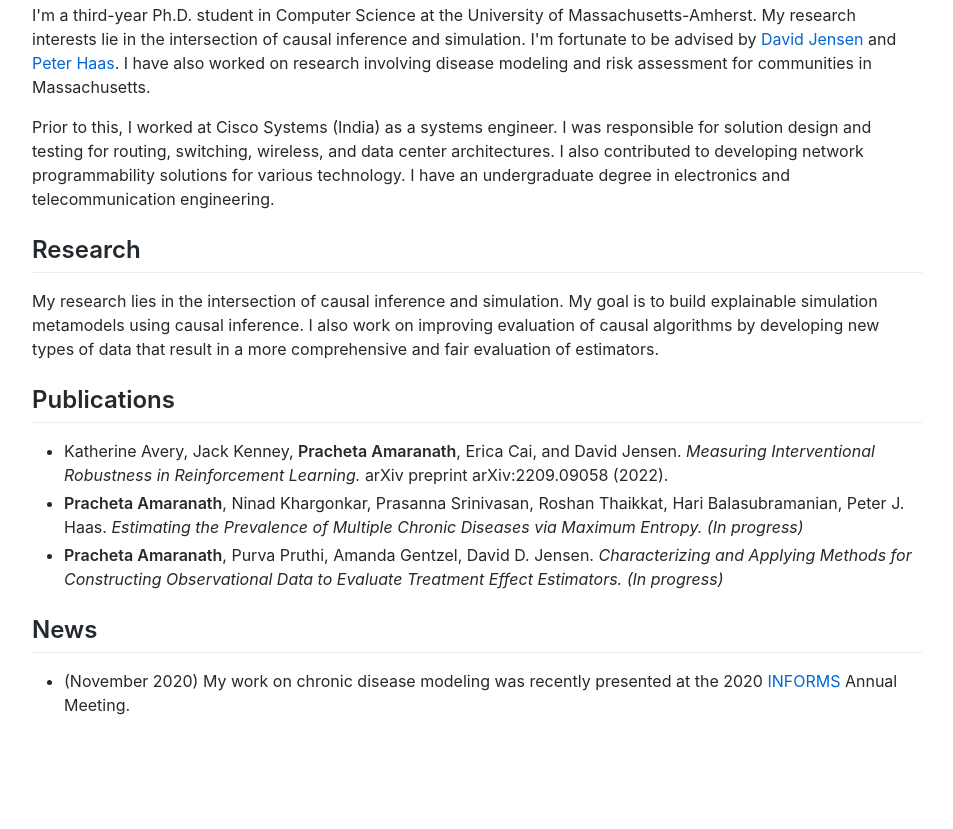
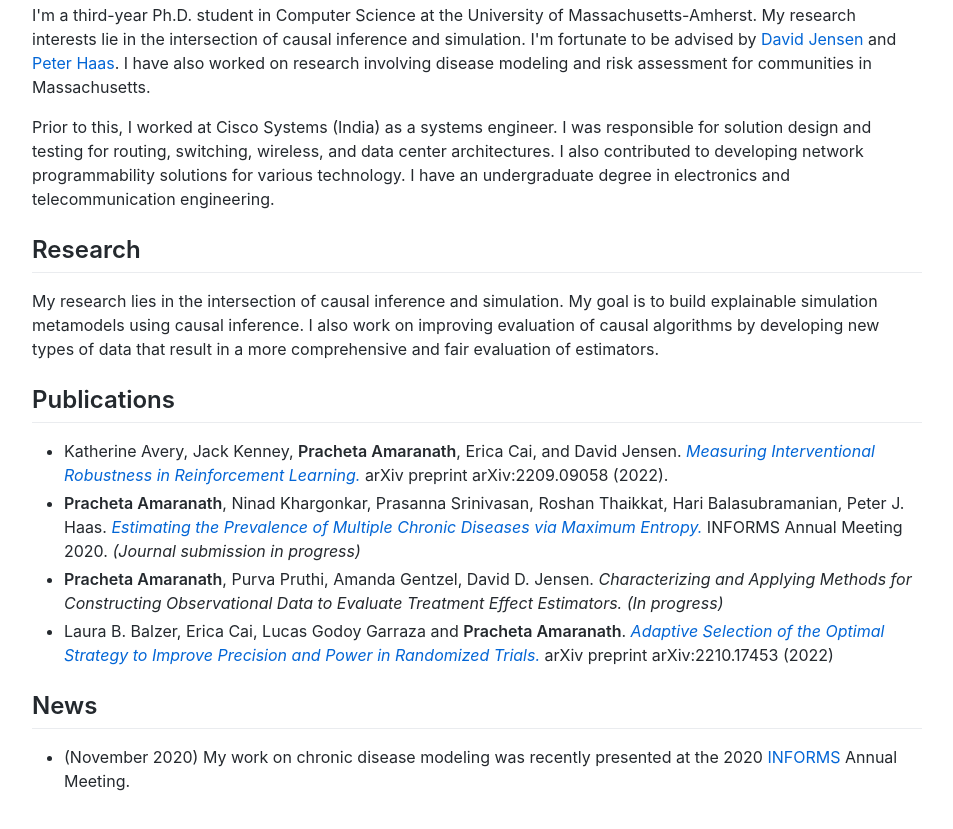
Before and after one commit to PrachetaBA/prachetaba.github.io, a plain HTML site: page index.html in a window 1280 px wide. Shown: the part 413-1242 px from the top of the page, without its empty margins (163-1116 px from the left). Before the commit the page ends 1175 px from the top, so only its background shows below. Drawn offline with Linux system fonts and the light colour scheme.

Commit message:
update papers

```diff
--- a/index.html
+++ b/index.html
@@ -80,20 +80,23 @@
       <h2>Publications</h2>
 			<ul>
         <li>
-			Katherine Avery, Jack Kenney, <strong>Pracheta Amaranath</strong>, Erica Cai, and David Jensen. <em>Measuring Interventional Robustness in Reinforcement Learning.</em> arXiv preprint arXiv:2209.09058 (2022).
+			Katherine Avery, Jack Kenney, <strong>Pracheta Amaranath</strong>, Erica Cai, and David Jensen. <a href="https://arxiv.org/abs/2209.09058"><em>Measuring Interventional Robustness in Reinforcement Learning.</em></a> arXiv preprint arXiv:2209.09058 (2022).
         </li>
 		<li>
-			<strong>Pracheta Amaranath</strong>, Ninad Khargonkar, Prasanna Srinivasan, Roshan Thaikkat, Hari Balasubramanian, Peter J. Haas. <em>Estimating the Prevalence of Multiple Chronic Diseases via Maximum Entropy. (In progress)</em>
+			<strong>Pracheta Amaranath</strong>, Ninad Khargonkar, Prasanna Srinivasan, Roshan Thaikkat, Hari Balasubramanian, Peter J. Haas. <a href="https://www.abstractsonline.com/pp8/#!/9022/presentation/4725"><em>Estimating the Prevalence of Multiple Chronic Diseases via Maximum Entropy.</em></a> INFORMS Annual Meeting 2020. <em>(Journal submission in progress) </em>
 		</li>
 		<li>
 			<strong>Pracheta Amaranath</strong>, Purva Pruthi, Amanda Gentzel, David D. Jensen. <em>Characterizing and Applying Methods for Constructing Observational Data to Evaluate Treatment Effect Estimators. (In progress) </em>
+		</li>
+		<li>
+			Laura B. Balzer, Erica Cai, Lucas Godoy Garraza and <strong>Pracheta Amaranath</strong>. <a href="https://arxiv.org/abs/2210.17453"><em>Adaptive Selection of the Optimal Strategy to Improve Precision and Power in Randomized Trials.</em></a> arXiv preprint arXiv:2210.17453 (2022)
 		</li>
       </ul>
 
 		<h2>News</h2>
 			<ul>
 				<li>
-					(November 2020) My work on chronic disease modeling was recently presented at the 2020 <a href = "https://meetings.informs.org/wordpress/annual2020/">INFORMS</a> Annual Meeting.
+					(November 2020) My work on chronic disease modeling was recently presented at the 2020 <a href = "https://www.abstractsonline.com/pp8/#!/9022/presentation/4725">INFORMS</a> Annual Meeting.
 				</li>
 			</ul>
 
```
